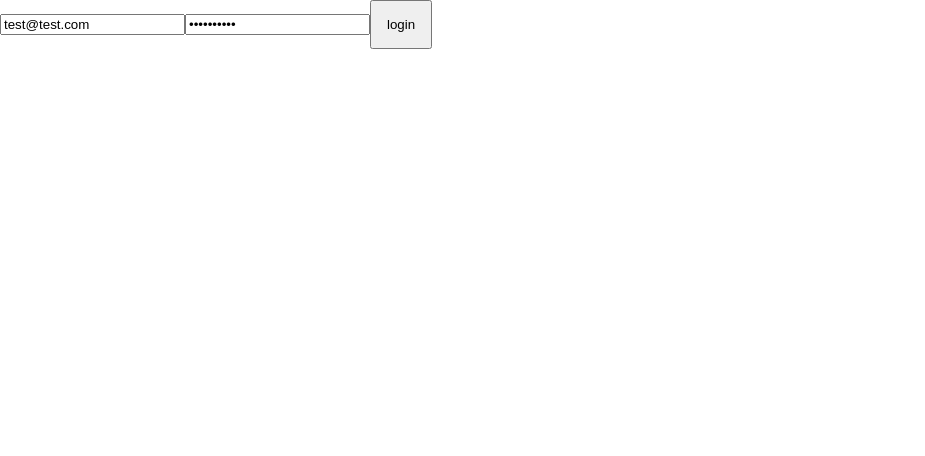
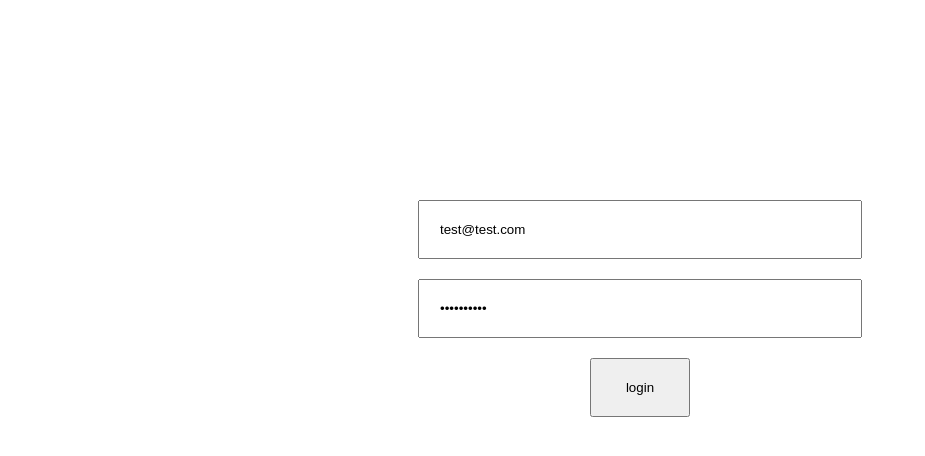
Before and after one commit to Ali-ElMowed/phonecontact-frontend, a React (Create React App) app: page /login in a window 1280 px wide. Shown: the top 456 px of the page, without its empty margins (0-925 px from the left). Built offline with nearby package versions, Linux system fonts and the light colour scheme.

Commit message:
Styled the login page

```diff
--- a/src/App.css
+++ b/src/App.css
@@ -75,3 +75,20 @@
 .search{
   padding: 20px;
 }
+.login{
+  display: flex;
+  flex-direction: column;
+  justify-content: center;
+  align-content: center;
+  gap: 20px;
+  margin: 200px;
+
+}
+.login input ,.login-btn{
+  padding: 20px;
+  width: 400px;
+  align-self: center;
+}
+.login-btn{
+  width: 100px;
+}
--- a/src/pages/login.js
+++ b/src/pages/login.js
@@ -24,10 +24,10 @@ const LoginPage = () => {
 
 
     return (
-        <div>
+        <div className="login">
             <input placeholder="Email" type="email" onChange={(e) => { setEmail(e.target.value) }} value={email} />
             <input placeholder="Password" type="password" onChange={(e) => { setPassword(e.target.value) }} value={password} />
-            <button onClick={handleLogin}>login</button>
+            <button onClick={handleLogin} className="login-btn">login</button>
         </div>
     )
 
```
